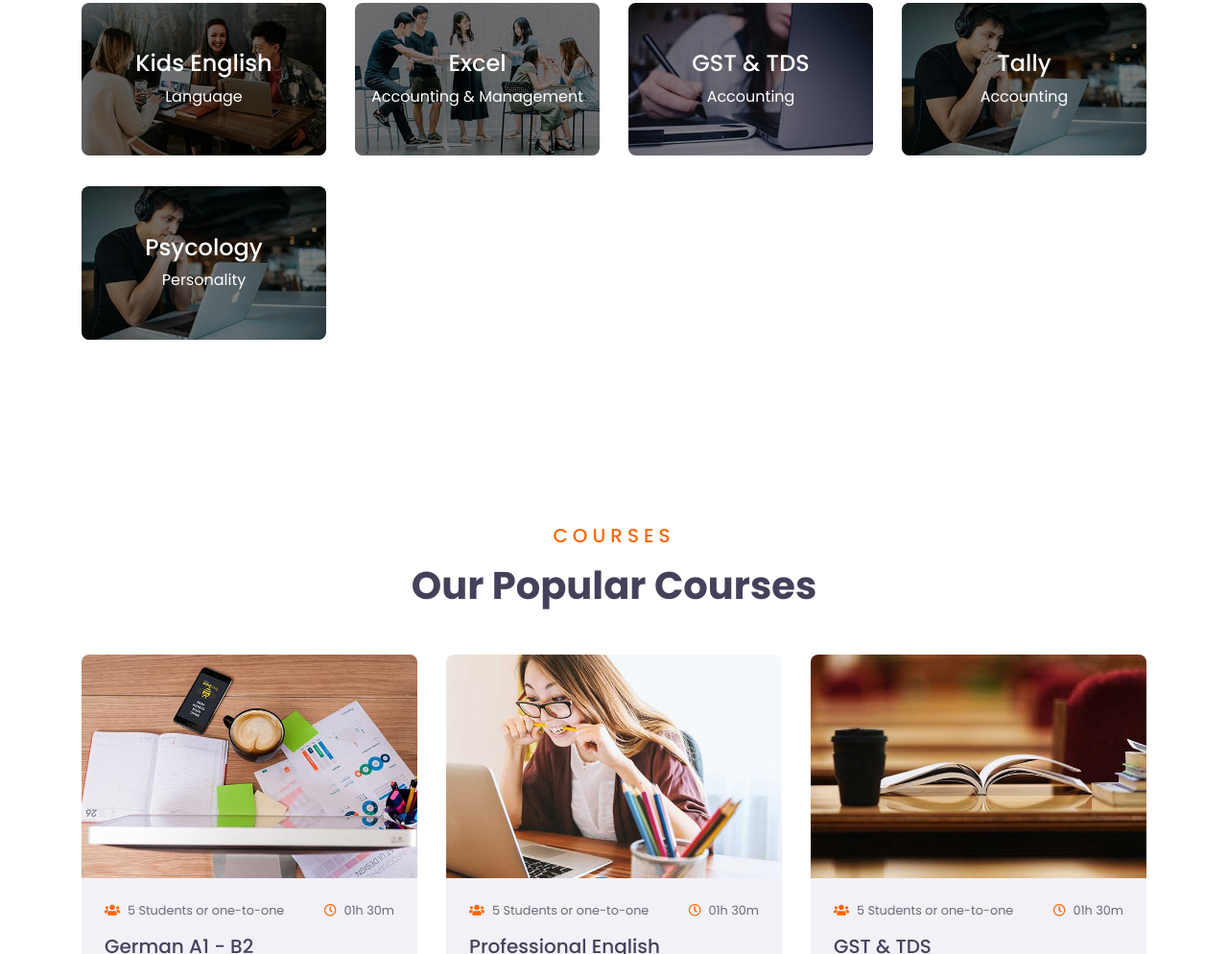
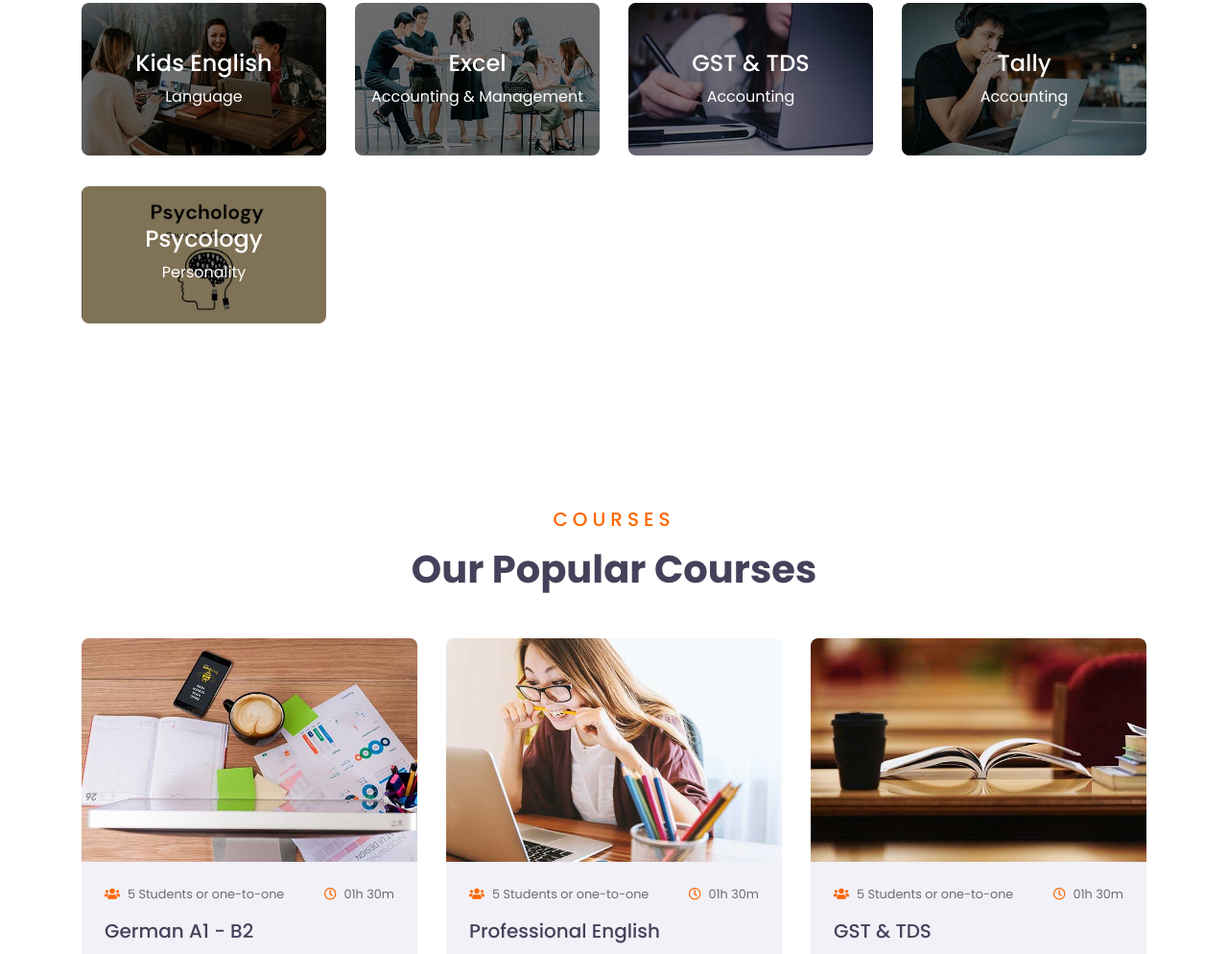
Before and after one commit to PrinceWilfred224/staloysius.github.io, a plain HTML site: page course.html in a window 1280 px wide. Shown: the part 1080-2074 px from the top of the page at 96% size. Drawn offline with nearby package versions, Linux system fonts and the light colour scheme.

Commit message:
Update course.html

```diff
--- a/course.html
+++ b/course.html
@@ -222,7 +222,7 @@
                 </div>
                 <div class="col-lg-3 col-md-6 mb-4">
                     <div class="cat-item position-relative overflow-hidden rounded mb-2">
-                        <img class="img-fluid" src="img/cat-8.jpg" alt="">
+                        <img class="img-fluid" src="img/pp.png" alt="">
                         <a class="cat-overlay text-white text-decoration-none" href="">
                             <h4 class="text-white font-weight-medium">Psycology</h4>
                             <span>Personality</span>
```
